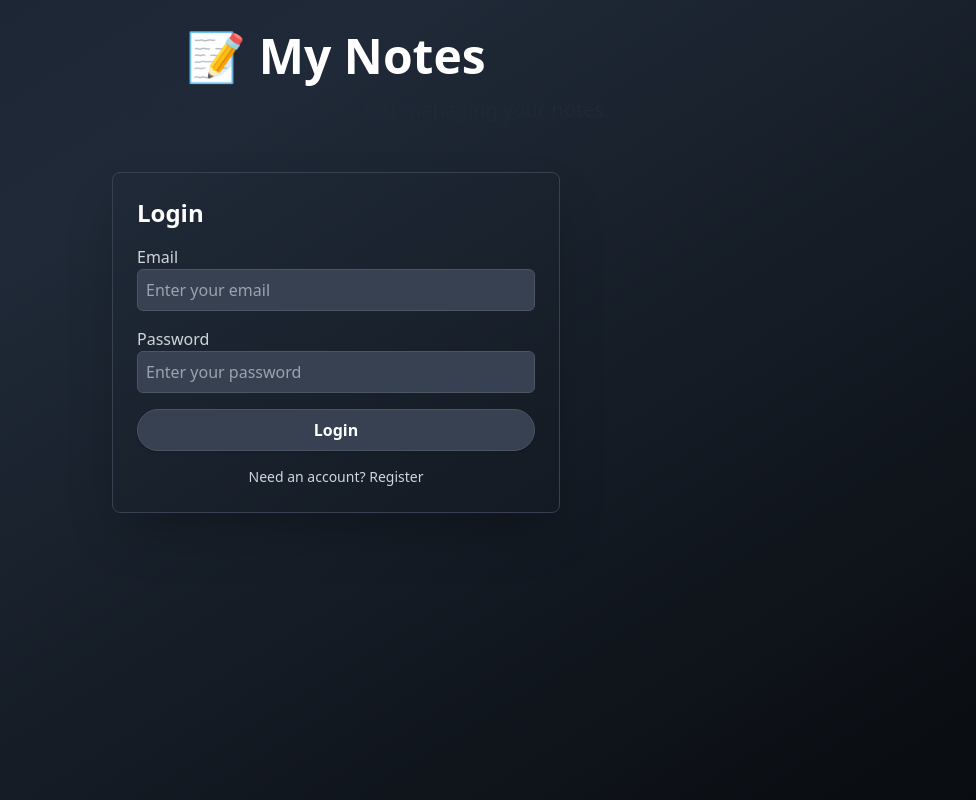
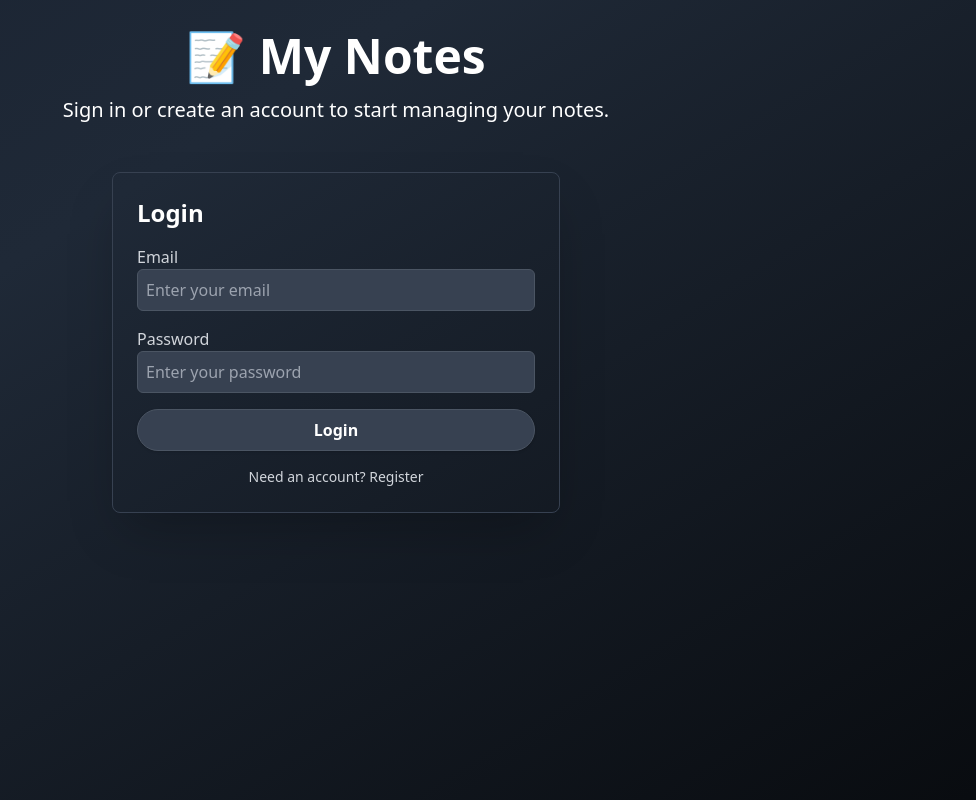
Before and after one commit to JMAdikari/NoteApp, a Vue app in the folder frontend/: page /auth in a window 1280 px wide. Shown: the whole page, without its empty margins (304-1280 px from the left). Built offline with nearby package versions, Linux system fonts and the light colour scheme.

Commit message:
Text color change

```diff
--- a/frontend/src/components/AuthPage.vue
+++ b/frontend/src/components/AuthPage.vue
@@ -6,7 +6,7 @@
         <h1 class="text-4xl md:text-5xl font-bold text-white drop-shadow-lg mb-4">
           📝 My Notes
         </h1>
-        <p class="text-lg md:text-xl text-white/80 max-w-2xl mx-auto">
+        <p class="text-lg md:text-xl text-white max-w-2xl mx-auto">
           Sign in or create an account to start managing your notes.
         </p>
       </div>
--- a/frontend/src/components/EditNote.vue
+++ b/frontend/src/components/EditNote.vue
@@ -6,7 +6,7 @@
         <h1 class="text-4xl md:text-5xl font-bold text-white drop-shadow-lg mb-4">
           📝 Edit Note
         </h1>
-        <p class="text-lg md:text-xl text-white/80 max-w-2xl mx-auto">
+        <p class="text-lg md:text-xl text-white max-w-2xl mx-auto">
           Update your note below.
         </p>
       </div>
--- a/frontend/src/views/HomePage.vue
+++ b/frontend/src/views/HomePage.vue
@@ -8,7 +8,7 @@
         <h1 class="text-5xl md:text-6xl font-bold text-white drop-shadow-lg mb-6">
           📝 My Notes
         </h1>
-        <p class="text-xl md:text-2xl text-white/90 max-w-3xl mx-auto mb-8">
+        <p class="text-xl md:text-2xl text-white max-w-3xl mx-auto mb-8">
           Your personal note-taking companion
         </p>
       </div>
```
